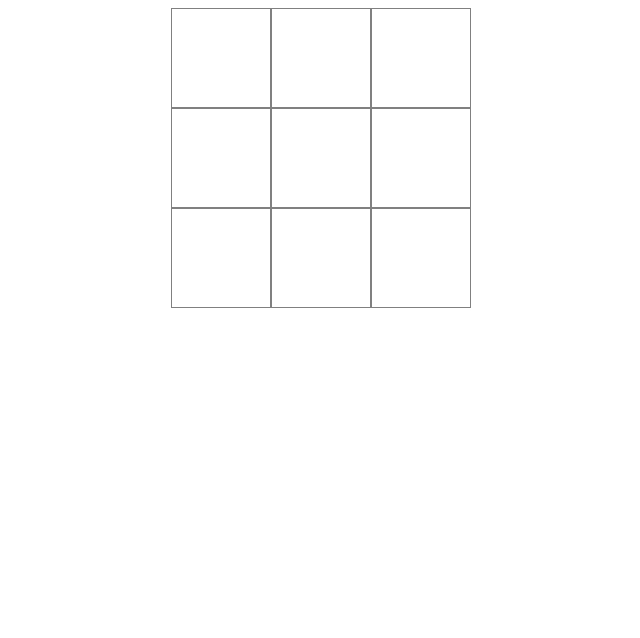
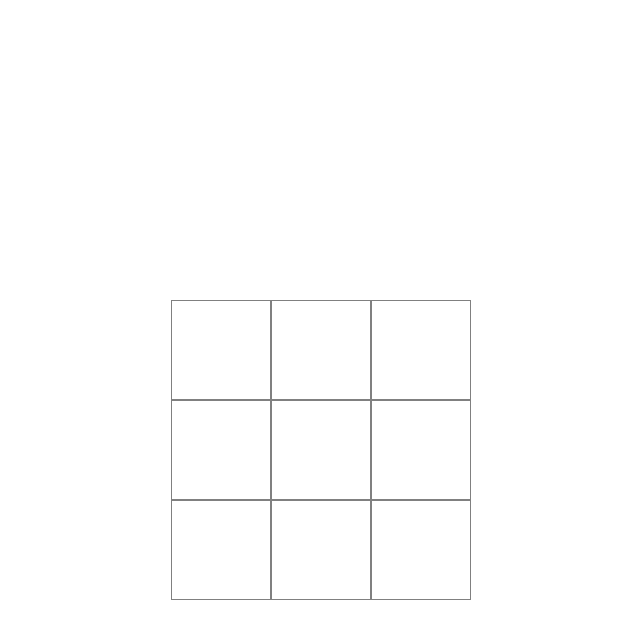
Before and after one commit to pchenel/warsawjs-workshop-15, a plain HTML site: page index.html in a window 1280 px wide. Shown: the whole page, without its empty margins (319-959 px from the left). Drawn offline with Linux system fonts and the light colour scheme.

Commit message:
margin top

```diff
--- a/game.css
+++ b/game.css
@@ -1,3 +1,7 @@
+body {
+    margin-top: 300px;
+}
+
 * {
     box-sizing: border-box;
 }
--- a/index.html
+++ b/index.html
@@ -9,6 +9,9 @@
     <script src="game.js"></script>
 </head>
 <body>
+<div>
+
+</div>
 <div class="board">
     <div></div>
     <div></div>
@@ -20,5 +23,6 @@
     <div></div>
     <div></div>
 </div>
+
 </body>
 </html>
```
